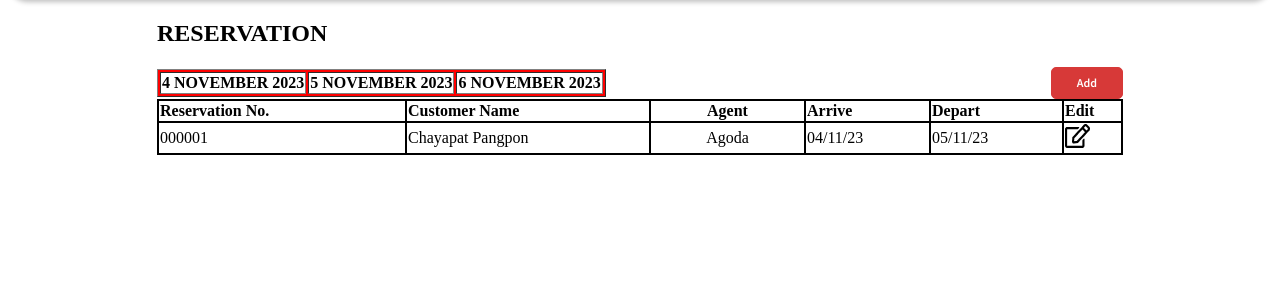
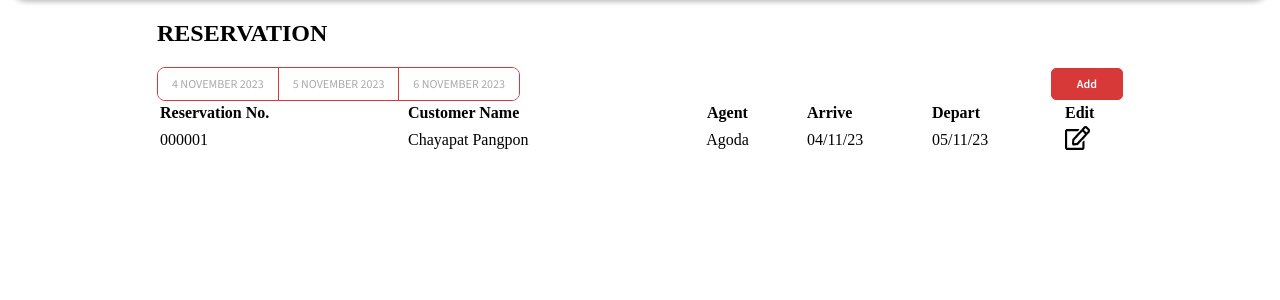
Before and after one commit to PenginYY/Database_systems-CSX3006, a PHP site: page /reservation.html in a window 1280 px wide. Shown: the part 120-420 px from the top of the page. Run offline with PHP 8.4, Linux system fonts and the light colour scheme; lists and menus that the app fills with data are empty.

Commit message:
change day table to day radio

```diff
--- a/reservation.html
+++ b/reservation.html
@@ -35,14 +35,13 @@
       </div>
 
       <div class="reservation-top">
-        <div class="card-days">
-          <table border="1" style="background-color: red;">
-            <tr bgcolor="white" align="center">
-              <th> 4 NOVEMBER 2023 </th> <!--change to button that call data of that day-->
-              <th> 5 NOVEMBER 2023 </th>
-              <th> 6 NOVEMBER 2023 </th>
-            </tr>
-          </table>
+        <div class="radio-days">
+          <input class="radio__input" type="radio" value="day1" name="days" id="day1">
+          <label class="radio__label" for="day1"> 4 NOVEMBER 2023 </label>
+          <input class="radio__input" type="radio" value="day2" name="days" id="day2">
+          <label class="radio__label" for="day2"> 5 NOVEMBER 2023 </label>
+          <input class="radio__input" type="radio" value="day3" name="days" id="day3">
+          <label class="radio__label" for="day3"> 6 NOVEMBER 2023 </label>
         </div>
 
         <a href="#popup-add" class="reservation-button">Add</a>
@@ -50,7 +49,7 @@
 
 
       <div class="card-body">
-        <table bgcolor="black">
+        <table>
           <tr bgcolor="white" align="left">
             <th width="244"> Reservation No. </th>
             <th width="240"> Customer Name </th>
--- a/style.css
+++ b/style.css
@@ -116,6 +116,10 @@
   background-color: #d73938;
 }
 
+
+
+
+
 /*reservation*/
 .reservation-top{
   display: flex;
@@ -124,11 +128,38 @@
   border: 1px #d73938;
 }
 
-.button_edit{
-  height: 10px;
-  width: 10px;
+/*reservation radio-day*/
+.radio-days {
+  display: inline-flex;
+  overflow: hidden;
+  border-radius: 8px;
+  border: 1px solid #d73938;
 }
 
+.radio__input {
+  display: none;*
+}
+
+.radio__label {
+  padding: 8px 14px;
+  font-size: 12px;
+  font-family: 'Source Sans 3';
+  color: #AAAAAA;
+  background: #fff;
+  cursor: pointer;
+  transition: background 0.1s;
+}
+
+.radio__label:not(:last-of-type) {
+  border-right: 1px solid #d73938;
+}
+
+.radio__input:checked + .radio__label {
+  color: #fff;
+  background: #d73938;
+}
+
+/*reservation button*/
 .reservation-button{
   padding: 7px 25px;
   border-radius: 5px;
@@ -141,6 +172,27 @@
   background-color: #d73938;
   display: inline-block;
 }
+
+.button_edit{
+  height: 10px;
+  width: 10px;
+}
+
+
+
+
+
+
+
+
+
+
+
+
+
+
+
+
 
 /*add reservation*/
 .overlay{
```
